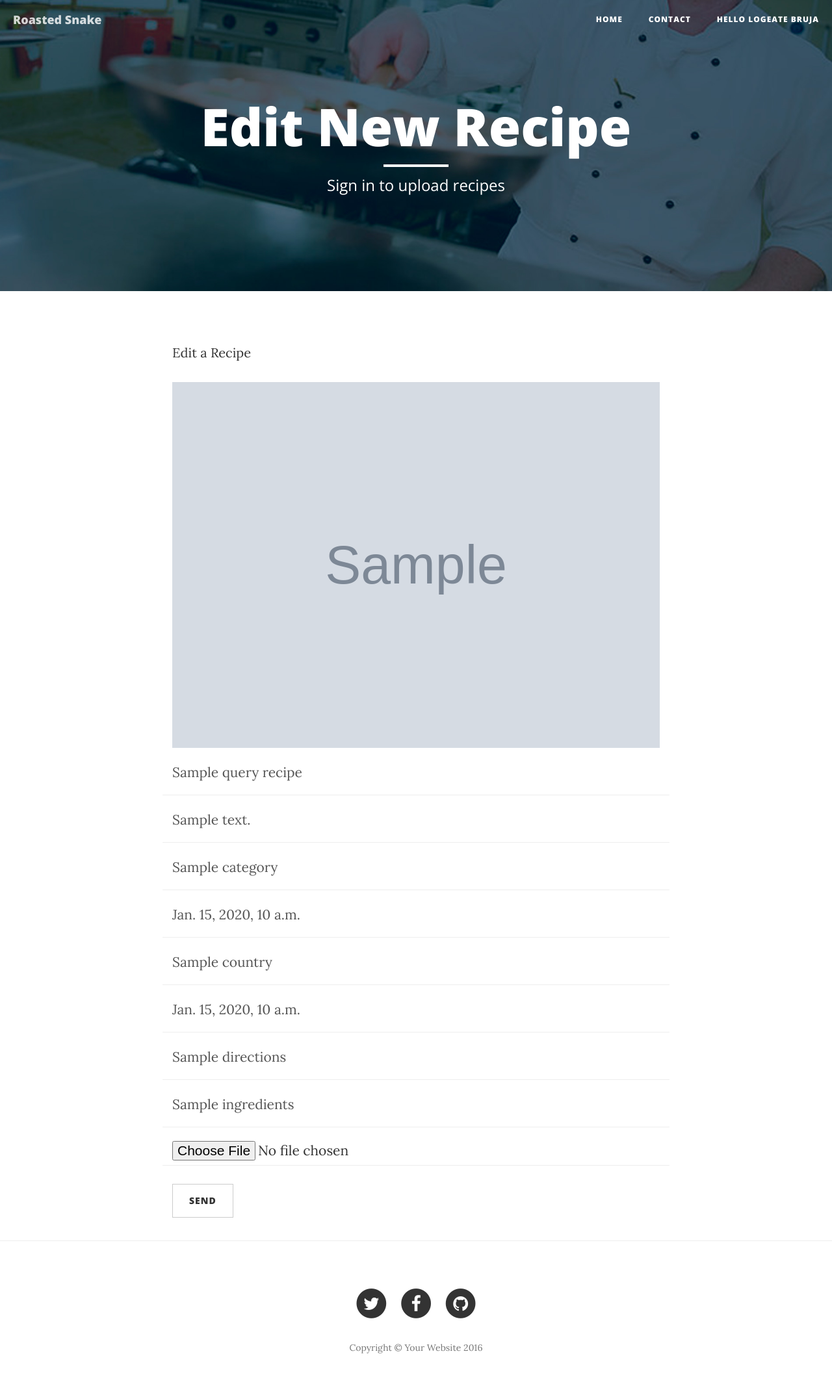
After one commit to fmelendezherize/RoastedSnake, a Django app: template templates/edit.html in a window 1280 px wide. The commit adds this page. Shown: the whole page at 65% size. Run offline with Django 3.2, Linux system fonts and the light colour scheme; the template is opened without the code that fills it: most values are stand-ins (such as "Sample title", 1, 10 or a date in 2020); grey boxes marked "Sample" are stand-in pictures; some libraries are stand-ins or nearby versions.

Commit message:
Full Crud

```diff
--- a/roastedSnake/urls.py
+++ b/roastedSnake/urls.py
@@ -20,9 +20,11 @@ from recipesModule import views
 urlpatterns = [
     url(r'^admin/', admin.site.urls),
     url(r'^$', views.inicio_plantilla, name="inicio_plantilla"),
-    url(r'^recipes/$', views.recipes),
+    url(r'^recipes/$', views.my_recipes),
     url(r'^contact/$', views.contact),
     url(r'^login/$', views.login_user),
+    url(r'^logout/$', views.logout_user),
     url(r'^add/$', views.recipes_create),
-    url(r'^recipe/$', views.recipe_get)
+    url(r'^recipe/$', views.recipe_get),
+    url(r'^edit/$', views.recipe_update),
 ]
--- /dev/null
+++ b/templates/edit.html
@@ -0,0 +1,170 @@
+{% load static %}
+<!DOCTYPE html>
+<html lang="en">
+
+{% include "head_base.html" %}
+
+<body>
+    <!-- Navigation -->
+{% include "menu_base.html" %}
+
+    <!-- Page Header -->
+    <!-- Set your background image for this header on the line below. -->
+    <header class="intro-header" style="background-image: url('{% static "img/home-bg.jpg" %}')">
+        <div class="container">
+            <div class="row">
+                <div class="col-lg-8 col-lg-offset-2 col-md-10 col-md-offset-1">
+                    <div class="page-heading">
+                        <h1>Edit New Recipe</h1>
+                        <hr class="small">
+                        <span class="subheading">Sign in to upload recipes</span>
+                    </div>
+                </div>
+            </div>
+        </div>
+    </header>
+
+    <!-- Main Content -->
+    <div class="container">
+        <div class="row">
+            <div class="col-lg-8 col-lg-offset-2 col-md-10 col-md-offset-1">
+                <p>Edit a Recipe</p>
+                <!-- Contact Form - Enter your email address on line 19 of the mail/contact_me.php file to make this form work. -->
+                <!-- WARNING: Some web hosts do not allow emails to be sent through forms to common mail hosts like Gmail or Yahoo. It's recommended that you use a private domain email address! -->
+                <!-- NOTE: To use the contact form, your site must be on a live web host with PHP! The form will not work locally! -->
+                {% block main %}
+                <form name="sentMessage" action="/edit/" method="POST" novalidate>
+                    {% csrf_token %}
+                    {% if next %}
+                        <input type="hidden" name="next" value="/">
+                    {% endif %}
+                    <img src=../{{ query_recipe.photo.url }} class="p-img">
+                    <div class="row control-group">
+                        <div class="form-group col-xs-12 floating-label-form-group controls">
+                            <label>Name</label>
+                            <input type="text" class="form-control" placeholder="name" name="name" required data-validation-required-message="Please enter recipe name."
+                                   value="{{ query_recipe.name }}">
+                            <p class="help-block text-danger"></p>
+                        </div>
+                    </div>
+                    <div class="row control-group">
+                        <div class="form-group col-xs-12 floating-label-form-group controls">
+                            <label>Short Description</label>
+                            <input type="text" class="form-control" placeholder="Short Description" name="short_description" required data-valnameation-required-message="Please enter category name."
+                            value="{{ query_recipe.short_description }}">
+                            <p class="help-block text-danger"></p>
+                        </div>
+                    </div>
+                    <div class="row control-group">
+                        <div class="form-group col-xs-12 floating-label-form-group controls">
+                            <label>Category</label>
+                            <input type="text" class="form-control" placeholder="category" name="category" required data-valnameation-required-message="Please enter category name."
+                            value="{{ query_recipe.category }}">
+                            <p class="help-block text-danger"></p>
+                        </div>
+                    </div>
+                    <div class="row control-group">
+                        <div class="form-group col-xs-12 floating-label-form-group controls">
+                            <label>Preparation time</label>
+                            <input type="text" class="form-control" placeholder="preparation time" name="preparation_time" required data-valnameation-required-message="Please enter prep time."
+                            value="{{ query_recipe.preparation_time }}">
+                            <p class="help-block text-danger"></p>
+                        </div>
+                    </div>
+                    <div class="row control-group">
+                        <div class="form-group col-xs-12 floating-label-form-group controls">
+                            <label>Country</label>
+                            <input type="text" class="form-control" placeholder="country" name="country" required data-valnameation-required-message="Please enter country."
+                            value="{{ query_recipe.country }}">
+                            <p class="help-block text-danger"></p>
+                        </div>
+                    </div>
+                    <div class="row control-group">
+                        <div class="form-group col-xs-12 floating-label-form-group controls">
+                            <label>cooking time</label>
+                            <input type="text" class="form-control" placeholder="cooking time" name="cook_time" required data-valnameation-required-message="Please enter cook time."
+                            value="{{ query_recipe.cook_time }}">
+                            <p class="help-block text-danger"></p>
+                        </div>
+                    </div>
+                    <div class="row control-group">
+                        <div class="form-group col-xs-12 floating-label-form-group controls">
+                            <label>Directions</label>
+                            <input type="text" class="form-control" placeholder="Direction" name="directions" required data-valnameation-required-message="Please enter directions."
+                            value="{{ query_recipe.directions }}">
+                            <p class="help-block text-danger"></p>
+                        </div>
+                    </div>
+                    <div class="row control-group">
+                        <div class="form-group col-xs-12 floating-label-form-group controls">
+                            <label>ingredients</label>
+                            <input type="text" class="form-control" placeholder="ingredients" name="ingredients" required data-valnameation-required-message="Please enter ingredients."
+                            value="{{ query_recipe.ingredients }}">
+                            <p class="help-block text-danger"></p>
+                        </div>
+                    </div>
+                    <div class="row control-group">
+                        <div class="form-group col-xs-12 floating-label-form-group controls">
+                            <label>Picture</label>
+                            <input type="file" name="photo" value="{{ query_recipe.photo.url }}">
+                        </div>
+                    </div>
+                    <br>
+                    <div id="success"></div>
+                    <div class="row">
+                        <div class="form-group col-xs-12">
+                            <input type="hidden" name="recipe_id" value="{{ query_recipe.id }}">
+                            <button type="submit" class="btn btn-default">Send</button>
+                        </div>
+                    </div>
+                </form>
+                {% endblock %}
+
+            </div>
+        </div>
+    </div>
+
+    <hr>
+
+    <!-- Footer -->
+    <footer>
+        <div class="container">
+            <div class="row">
+                <div class="col-lg-8 col-lg-offset-2 col-md-10 col-md-offset-1">
+                    <ul class="list-inline text-center">
+                        <li>
+                            <a href="#">
+                                <span class="fa-stack fa-lg">
+                                    <i class="fa fa-circle fa-stack-2x"></i>
+                                    <i class="fa fa-twitter fa-stack-1x fa-inverse"></i>
+                                </span>
+                            </a>
+                        </li>
+                        <li>
+                            <a href="#">
+                                <span class="fa-stack fa-lg">
+                                    <i class="fa fa-circle fa-stack-2x"></i>
+                                    <i class="fa fa-facebook fa-stack-1x fa-inverse"></i>
+                                </span>
+                            </a>
+                        </li>
+                        <li>
+                            <a href="#">
+                                <span class="fa-stack fa-lg">
+                                    <i class="fa fa-circle fa-stack-2x"></i>
+                                    <i class="fa fa-github fa-stack-1x fa-inverse"></i>
+                                </span>
+                            </a>
+                        </li>
+                    </ul>
+                    <p class="copyright text-muted">Copyright &copy; Your Website 2016</p>
+                </div>
+            </div>
+        </div>
+    </footer>
+
+{% include "footer_base.html" %}
+
+</body>
+
+</html>
--- a/templates/head_base.html
+++ b/templates/head_base.html
@@ -7,7 +7,7 @@
     <meta name="description" content="">
     <meta name="author" content="">
 
-    <title>Clean Blog</title>
+    <title>Roasted Snake</title>
 
     <!-- Bootstrap Core CSS -->
     <link href="{% static 'vendor/bootstrap/css/bootstrap.min.css' %}" rel="stylesheet">
--- a/templates/menu_base.html
+++ b/templates/menu_base.html
@@ -15,23 +15,34 @@
           <div class="collapse navbar-collapse" id="bs-example-navbar-collapse-1">
               <ul class="nav navbar-nav navbar-right">
                   <li>
-                      <a href="#">Hello {{ request.user }}</a>
-                  </li>
-                  <li>
                       <a href="/">Home</a>
                   </li>
+
                   <li>
-                      <a href="/recipes">Recipes</a>
+                      <a href="/contact">Contact</a>
+                  </li>
+
+                      {% if request.user.is_authenticated %}
+                        <li class="dropdown">
+                            <a href="#" class="dropdown-toggle" data-toggle="dropdown" role="button" aria-haspopup="true" aria-expanded="false">Hello {{ request.user }}</a>
+                            <ul class="dropdown-menu">
+                                 <li>
+                                    <a href="/recipes">My Recipes</a>
                                 </li>
                                 <li>
                                     <a href="/add">New</a>
                                 </li>
                                 <li>
-                      <a href="/contact">Contact</a>
+                                    <a href="/logout">Logout</a>
                                 </li>
+                            </ul>
+                        </li>
+                      {% else %}
                         <li>
-                      <a href="/login">Login</a>
+                            <a href="/login">Hello Logeate Bruja</a>
                         </li>
+                      {% endif %}
+
               </ul>
           </div>
           <!-- /.navbar-collapse -->
--- a/templates/recipes.html
+++ b/templates/my_recipes.html
@@ -16,7 +16,7 @@
           <div class="row">
               <div class="col-lg-8 col-lg-offset-2 col-md-10 col-md-offset-1">
                   <div class="site-heading">
-                      <h1>Recipes</h1>
+                      <h1>My Recipes</h1>
                       <img src="{% static "img/logo.png" %}" style="width:12%;">
                       <hr class="small">
                       <span class="subheading">Recipes for Python Lovers</span>
--- a/templates/single_recipe.html
+++ b/templates/single_recipe.html
@@ -52,9 +52,7 @@
                     </form>
                     {% endblock %}
 
-                     <form>
-                        <button class="btn btn-info">Edit</button>
-                     </form>
+                    <a href="/edit?id={{ query_recipe.id }}"><button class="btn btn-info">Edit</button></a>
                 </div>
             </div>
         </div>
```
Also changed, not shown: recipesModule/views.py (+40 -4 lines), db.sqlite3, static/img/2hn6twst.bmp (added), static/img/2hn6twst_C76apCd.bmp (added), static/img/DAMt5sFXgAA0xeU.jpg (added), static/img/DAMt5sFXgAA0xeU_1IMJqPe.jpg (added), static/img/DAMt5sFXgAA0xeU_IlIe7zt.jpg (added), static/img/DAMt5sFXgAA0xeU_g2zFBXP.jpg (added), static/img/DAMt5sFXgAA0xeU_ojuq6kk.jpg (added), static/img/ddfbc2ln_szlFPKT.bmp (added), 2 other files. Lines whose indentation alone changed are shown as unchanged.
